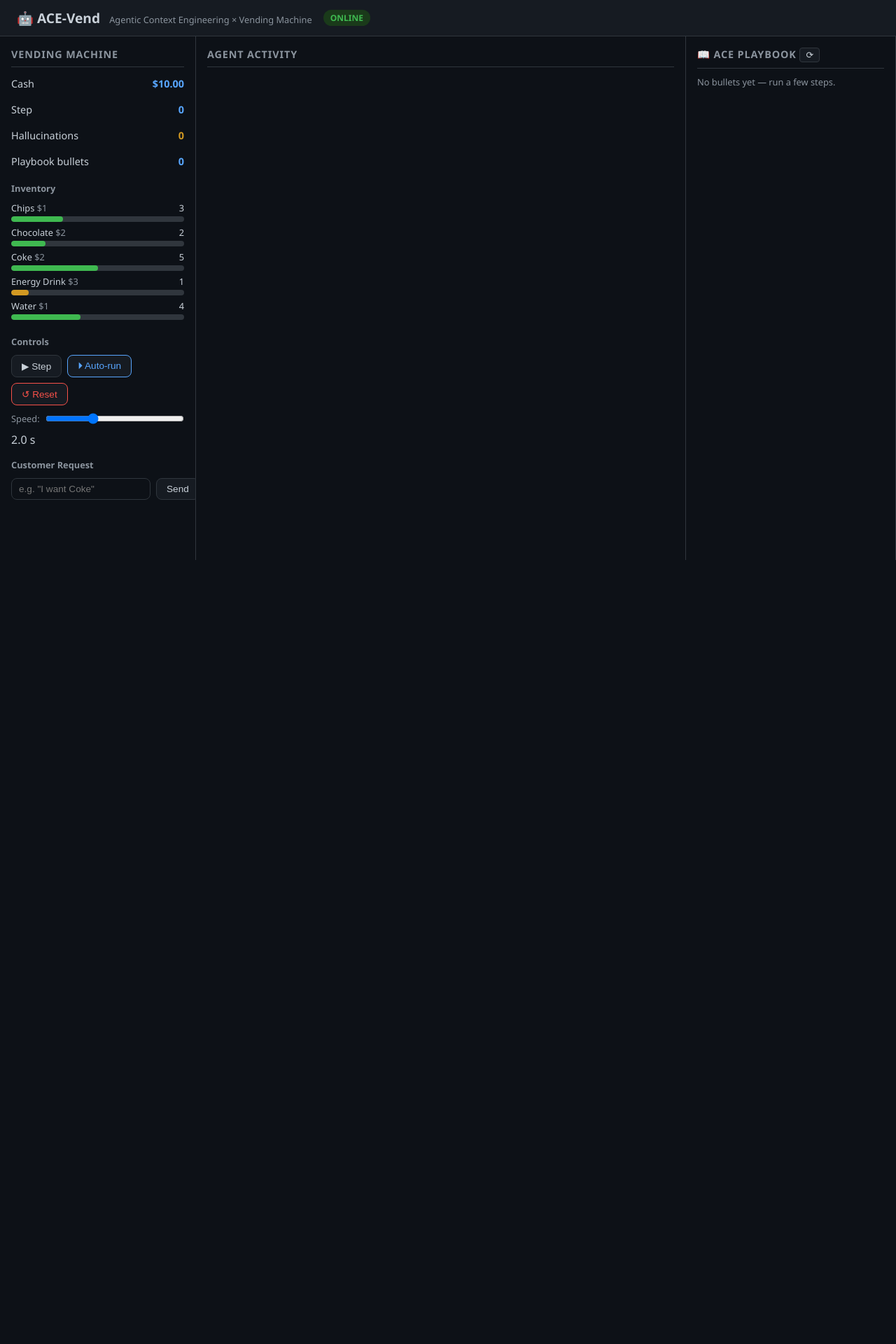
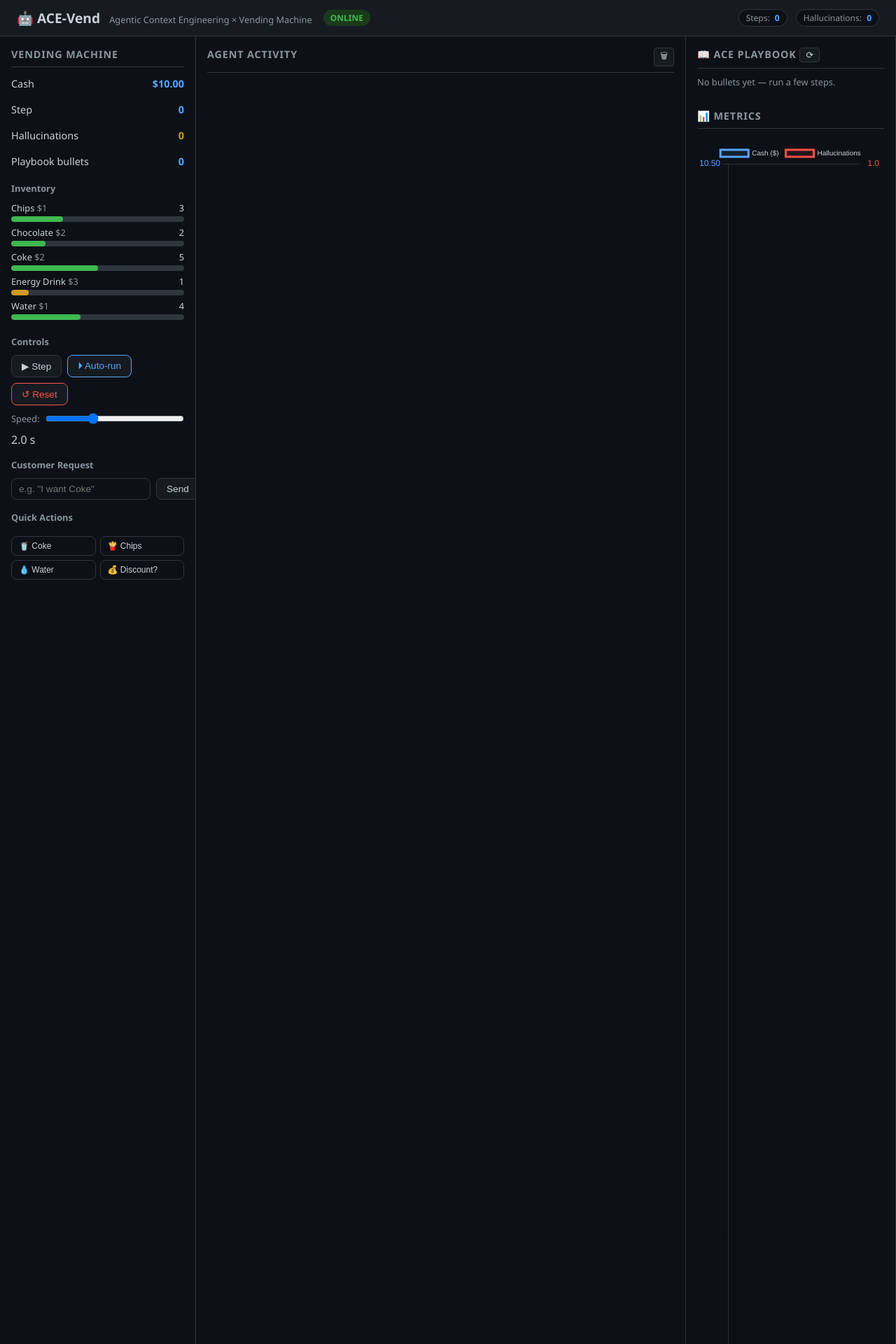
Before and after one commit to kurosaki8250/Project-Aether-Agentic-Transformation-Middleware-ace-vend-, a Flask app: page / in a window 1280 px wide. Shown: the top 1920 px of the page at 70% size. Before the commit the page ends 800 px from the top, so only its background shows below. Run offline with Flask 3, Linux system fonts and the light colour scheme; data comes from the database, SQL or seed files in the repository; both versions use the stored data as it was after the commit; data that the repository does not hold is empty.

Commit message:
Improve project structure and add monitoring features
- Add comprehensive .gitignore file covering Python, virtual environments, IDE, logs, and build artifacts
- Initialize SQLite database with state_snapshots and steps tables for tracking simulation progress
- Create playbook.txt template with sections for strategies, mistakes, and reporting rules
- Enhance backend Flask API with type hints, error handling, caching, and improved SSE streaming
- Implement metrics endpoint and real-time chart visualization for cash and hallucination tracking
- Add quick action buttons and clear activity functionality to frontend UI
- Integrate Chart.js for visualizing time-series data in the web interface
- Add responsive design improvements and header statistics display
- Improve input validation and request size limits in the API endpoints

This update significantly enhances the project's maintainability, monitoring capabilities, and user experience with visual metrics and better error handling.

```diff
--- a/backend/app.py
+++ b/backend/app.py
@@ -1,9 +1,12 @@
 # backend/app.py — Flask API + Server-Sent Events stream
+# Type hints, error handling, and caching improvements
 
 import json
 import logging
 import queue
 import threading
+from typing import Any, Generator
+from functools import lru_cache
 from flask import Flask, Response, jsonify, request, render_template
 
 log = logging.getLogger(__name__)
@@ -13,12 +16,17 @@ app = Flask(
     static_folder="../frontend/static",
 )
 
+# Configuration
+app.config['MAX_CONTENT_LENGTH'] = 1 * 1024 * 1024  # 1MB max request size
+app.config['JSON_SORT_KEYS'] = False
+
 _agent = None
 _agent_lock = threading.Lock()
 _event_queue: queue.Queue = queue.Queue(maxsize=200)
 
 
 def get_agent():
+    """Get or initialize the vending agent singleton."""
     global _agent
     if _agent is None:
         with _agent_lock:
@@ -30,19 +38,20 @@ def get_agent():
     return _agent
 
 
-def _push_event(data: dict):
+def _push_event(data: dict) -> None:
     """Push a JSON event onto the SSE queue (drop if full)."""
     try:
         _event_queue.put_nowait(data)
     except queue.Full:
-        pass
+        log.warning("Event queue full, dropping event")
 
 
 # ── SSE stream ───────────────────────────────────────────────────────────────
 
 @app.route("/stream")
-def stream():
-    def event_generator():
+def stream() -> Response:
+    """Server-Sent Events stream for real-time updates."""
+    def event_generator() -> Generator[str, None, None]:
         while True:
             try:
                 data = _event_queue.get(timeout=30)
@@ -50,51 +59,105 @@ def stream():
             except queue.Empty:
                 yield ": keep-alive\n\n"
 
-    return Response(event_generator(), content_type="text/event-stream",
-                    headers={"Cache-Control": "no-cache", "X-Accel-Buffering": "no"})
+    return Response(
+        event_generator(),
+        content_type="text/event-stream",
+        headers={
+            "Cache-Control": "no-cache",
+            "X-Accel-Buffering": "no",
+            "Connection": "keep-alive",
+        }
+    )
 
 
 # ── REST API ─────────────────────────────────────────────────────────────────
 
 @app.route("/")
-def index():
+def index() -> Response:
+    """Serve the main web UI."""
     return render_template("index.html")
 
 
 @app.route("/api/state")
-def api_state():
-    return jsonify(get_agent().get_state())
+@lru_cache(maxsize=1)
+def api_state() -> Response:
+    """Get current environment and playbook state."""
+    try:
+        return jsonify(get_agent().get_state())
+    except Exception as exc:
+        log.error("Error getting state: %s", exc)
+        return jsonify({"error": str(exc)}), 500
 
 
 @app.route("/api/step", methods=["POST"])
-def api_step():
-    body = request.get_json(silent=True) or {}
-    customer = body.get("customer", "")
-    event = get_agent().step(customer_request=customer)
-    _push_event({"type": "step", **event})
-    return jsonify(event)
+def api_step() -> Response:
+    """Run one agent decision cycle."""
+    try:
+        body = request.get_json(silent=True) or {}
+        customer = body.get("customer", "")
+
+        # Validate input
+        if not isinstance(customer, str):
+            return jsonify({"error": "customer must be a string"}), 400
+        if len(customer) > 500:
+            return jsonify({"error": "customer request too long"}), 400
+
+        event = get_agent().step(customer_request=customer)
+        _push_event({"type": "step", **event})
+        return jsonify(event)
+    except Exception as exc:
+        log.error("Error in step: %s", exc)
+        return jsonify({"error": str(exc)}), 500
 
 
 @app.route("/api/reset", methods=["POST"])
-def api_reset():
-    get_agent().reset()
-    _push_event({"type": "reset"})
-    return jsonify({"ok": True})
+def api_reset() -> Response:
+    """Reset the simulation environment."""
+    try:
+        get_agent().reset()
+        _push_event({"type": "reset"})
+        return jsonify({"ok": True})
+    except Exception as exc:
+        log.error("Error resetting: %s", exc)
+        return jsonify({"error": str(exc)}), 500
 
 
 @app.route("/api/playbook")
-def api_playbook():
-    return jsonify(get_agent().playbook.all_bullets())
+def api_playbook() -> Response:
+    """Get all playbook bullets."""
+    try:
+        return jsonify(get_agent().playbook.all_bullets())
+    except Exception as exc:
+        log.error("Error getting playbook: %s", exc)
+        return jsonify({"error": str(exc)}), 500
 
 
 @app.route("/api/metrics")
-def api_metrics():
+def api_metrics() -> Response:
     """Return time-series data for charts."""
-    import sqlite3
-    from config import DATABASE_PATH
-    con = sqlite3.connect(DATABASE_PATH)
-    rows = con.execute(
-        "SELECT step, cash, hallucination FROM steps ORDER BY step"
-    ).fetchall()
-    con.close()
-    return jsonify([{"step": r[0], "cash": r[1], "hallucination": r[2]} for r in rows])
+    try:
+        import sqlite3
+        from config import DATABASE_PATH
+        con = sqlite3.connect(DATABASE_PATH)
+        rows = con.execute(
+            "SELECT step, cash, hallucination FROM steps ORDER BY step"
+        ).fetchall()
+        con.close()
+        return jsonify([{"step": r[0], "cash": r[1], "hallucination": r[2]} for r in rows])
+    except Exception as exc:
+        log.error("Error getting metrics: %s", exc)
+        return jsonify({"error": str(exc)}), 500
+
+
+# ── Error Handlers ───────────────────────────────────────────────────────────
+
+@app.errorhandler(404)
+def not_found(error: Any) -> Response:
+    """Handle 404 errors."""
+    return jsonify({"error": "Not found"}), 404
+
+
+@app.errorhandler(500)
+def internal_error(error: Any) -> Response:
+    """Handle 500 errors."""
+    return jsonify({"error": "Internal server error"}), 500
--- /dev/null
+++ b/data/playbook.txt
@@ -0,0 +1,5 @@
+## STRATEGIES & INSIGHTS
+
+## COMMON MISTAKES TO AVOID
+
+## REPORTING RULES
--- a/frontend/static/script.js
+++ b/frontend/static/script.js
@@ -1,10 +1,11 @@
-// frontend/static/script.js — ACE-Vend UI
+// frontend/static/script.js — ACE-Vend UI with enhanced features
 
 const MAX_FEED_CARDS = 50;
 const MAX_INVENTORY = 10; // assumed max for bar scaling
 
 let autoRunTimer = null;
 let totalHallucinations = 0;
+let metricsChart = null;
 
 // ── SSE ─────────────────────────────────────────────────────────────────────
 
@@ -19,6 +20,7 @@ es.onerror = () => console.warn("SSE connection dropped; will reconnect.");
 // ── Initial state load ───────────────────────────────────────────────────────
 
 async function loadState() {
+  try {
     const res = await fetch("/api/state");
     const data = await res.json();
     renderEnvState(data.env);
@@ -26,6 +28,14 @@ async function loadState() {
     document.getElementById("bullet-count").textContent = data.playbook_count;
     totalHallucinations = data.total_hallucinations;
     document.getElementById("hallucination-count").textContent = totalHallucinations;
+    document.getElementById("header-steps").textContent = data.env.step;
+    document.getElementById("header-hallucinations").textContent = totalHallucinations;
+
+    // Load and render metrics chart
+    await loadMetrics();
+  } catch (err) {
+    console.error("Failed to load state:", err);
+  }
 }
 loadState();
 
@@ -34,20 +44,29 @@ loadState();
 function handleStepEvent(event) {
   renderEnvState(event.state);
   document.getElementById("step-counter").textContent = event.step;
+  document.getElementById("header-steps").textContent = event.step;
   document.getElementById("bullet-count").textContent = event.playbook_count;
+
   if (event.hallucination) {
     totalHallucinations++;
     document.getElementById("hallucination-count").textContent = totalHallucinations;
+    document.getElementById("header-hallucinations").textContent = totalHallucinations;
   }
+
   appendActivityCard(event);
   if (event.curator) refreshPlaybook();
   if (event.owner_report) showReportToast(event.owner_report);
+
+  // Update chart periodically
+  if (event.step % 5 === 0) loadMetrics();
 }
 
 function handleReset() {
   totalHallucinations = 0;
   document.getElementById("hallucination-count").textContent = 0;
+  document.getElementById("header-hallucinations").textContent = 0;
   document.getElementById("step-counter").textContent = 0;
+  document.getElementById("header-steps").textContent = 0;
   document.getElementById("cash").textContent = "$0.00";
   document.getElementById("activity-feed").innerHTML = "";
   loadState();
@@ -122,9 +141,94 @@ function renderPlaybook(bullets) {
 }
 
 async function refreshPlaybook() {
+  try {
     const res = await fetch("/api/playbook");
     const bullets = await res.json();
     renderPlaybook(bullets);
+  } catch (err) {
+    console.error("Failed to refresh playbook:", err);
+  }
+}
+
+async function loadMetrics() {
+  try {
+    const res = await fetch("/api/metrics");
+    const data = await res.json();
+    renderMetricsChart(data);
+  } catch (err) {
+    console.error("Failed to load metrics:", err);
+  }
+}
+
+function renderMetricsChart(data) {
+  const ctx = document.getElementById("metrics-chart");
+  if (!ctx) return;
+
+  const labels = data.map(d => `Step ${d.step}`);
+  const cashData = data.map(d => d.cash);
+  const hallData = data.map(d => d.hallucination);
+
+  if (metricsChart) {
+    metricsChart.destroy();
+  }
+
+  metricsChart = new Chart(ctx, {
+    type: 'line',
+    data: {
+      labels: labels.slice(-20), // Show last 20 steps
+      datasets: [
+        {
+          label: 'Cash ($)',
+          data: cashData.slice(-20),
+          borderColor: '#58a6ff',
+          backgroundColor: 'rgba(88, 166, 255, 0.1)',
+          tension: 0.3,
+          yAxisID: 'y',
+        },
+        {
+          label: 'Hallucinations',
+          data: hallData.slice(-20),
+          borderColor: '#f85149',
+          backgroundColor: 'rgba(248, 81, 73, 0.1)',
+          tension: 0.3,
+          yAxisID: 'y1',
+        }
+      ]
+    },
+    options: {
+      responsive: true,
+      maintainAspectRatio: false,
+      interaction: {
+        mode: 'index',
+        intersect: false,
+      },
+      plugins: {
+        legend: {
+          labels: { color: '#c9d1d9', font: { size: 10 } }
+        }
+      },
+      scales: {
+        x: {
+          ticks: { color: '#8b949e', maxTicksLimit: 5 },
+          grid: { color: '#30363d' }
+        },
+        y: {
+          type: 'linear',
+          display: true,
+          position: 'left',
+          ticks: { color: '#58a6ff' },
+          grid: { color: '#30363d' }
+        },
+        y1: {
+          type: 'linear',
+          display: true,
+          position: 'right',
+          ticks: { color: '#f85149' },
+          grid: { drawOnChartArea: false }
+        }
+      }
+    }
+  });
 }
 
 function showReportToast(msg) {
@@ -148,6 +252,19 @@ document.getElementById("btn-step").addEventListener("click", runStep);
 document.getElementById("btn-send").addEventListener("click", sendCustomer);
 document.getElementById("btn-reset").addEventListener("click", doReset);
 document.getElementById("btn-refresh-playbook").addEventListener("click", refreshPlaybook);
+document.getElementById("btn-clear-activity").addEventListener("click", () => {
+  document.getElementById("activity-feed").innerHTML = "";
+});
+
+// Quick action buttons
+document.querySelectorAll(".quick-btn").forEach(btn => {
+  btn.addEventListener("click", () => {
+    const request = btn.getAttribute("data-request");
+    document.getElementById("customer-input").value = request;
+    sendCustomer();
+  });
+});
+
 document.getElementById("customer-input").addEventListener("keydown", (e) => {
   if (e.key === "Enter") sendCustomer();
 });
@@ -179,11 +296,15 @@ document.getElementById("speed-slider").addEventListener("input", (e) => {
 async function runStep() {
   const customer = document.getElementById("customer-input").value.trim();
   document.getElementById("customer-input").value = "";
+  try {
     await fetch("/api/step", {
       method: "POST",
       headers: { "Content-Type": "application/json" },
       body: JSON.stringify({ customer }),
     });
+  } catch (err) {
+    console.error("Step failed:", err);
+  }
 }
 
 async function sendCustomer() {
@@ -197,5 +318,9 @@ async function doReset() {
     document.getElementById("btn-auto").textContent = "⏵ Auto-run";
     document.getElementById("btn-auto").classList.remove("active");
   }
+  try {
     await fetch("/api/reset", { method: "POST" });
+  } catch (err) {
+    console.error("Reset failed:", err);
   }
+}
--- a/frontend/static/style.css
+++ b/frontend/static/style.css
@@ -229,3 +229,80 @@ input[type="range"] { flex: 1; }
   animation: slideIn 0.3s ease;
 }
 @keyframes slideIn { from { opacity: 0; transform: translateX(20px); } to { opacity: 1; transform: none; } }
+
+/* Header stats */
+.header-stats {
+  margin-left: auto;
+  display: flex;
+  gap: 12px;
+}
+
+.stat-pill {
+  font-size: 0.75rem;
+  color: var(--muted);
+  background: var(--bg);
+  padding: 3px 10px;
+  border-radius: 20px;
+  border: 1px solid var(--border);
+}
+
+.stat-pill strong {
+  color: var(--accent);
+  margin-left: 4px;
+}
+
+/* Quick actions */
+.quick-actions {
+  display: grid;
+  grid-template-columns: repeat(2, 1fr);
+  gap: 6px;
+  margin-top: 8px;
+}
+
+.quick-btn {
+  padding: 6px 10px;
+  font-size: 0.75rem;
+  background: var(--bg);
+  border: 1px solid var(--border);
+  border-radius: var(--radius);
+  cursor: pointer;
+  transition: all 0.15s;
+  text-align: left;
+}
+
+.quick-btn:hover {
+  background: var(--border);
+  border-color: var(--accent);
+}
+
+/* Metrics chart container */
+#metrics-chart {
+  width: 100%;
+  height: 200px;
+  margin-top: 10px;
+}
+
+/* Clear activity button */
+#btn-clear-activity {
+  float: right;
+  padding: 2px 8px;
+  font-size: 0.75rem;
+}
+
+/* Responsive improvements */
+@media (max-width: 900px) {
+  main {
+    grid-template-columns: 1fr;
+    height: auto;
+  }
+
+  .panel {
+    border-right: none;
+    border-bottom: 1px solid var(--border);
+    max-height: 400px;
+  }
+
+  .header-stats {
+    display: none;
+  }
+}
--- a/frontend/templates/index.html
+++ b/frontend/templates/index.html
@@ -5,11 +5,17 @@
   <meta name="viewport" content="width=device-width, initial-scale=1.0" />
   <title>ACE-Vend — Simulation</title>
   <link rel="stylesheet" href="/static/style.css" />
+  <!-- Chart.js for metrics visualization -->
+  <script src="https://cdn.jsdelivr.net/npm/chart.js@4.4.0/dist/chart.umd.min.js" defer></script>
 </head>
 <body>
   <header>
     <h1>🤖 ACE-Vend <span class="subtitle">Agentic Context Engineering × Vending Machine</span></h1>
     <div id="status-badge" class="badge online">online</div>
+    <div class="header-stats">
+      <span class="stat-pill">Steps: <strong id="header-steps">0</strong></span>
+      <span class="stat-pill">Hallucinations: <strong id="header-hallucinations" class="warn">0</strong></span>
+    </div>
   </header>
 
   <main>
@@ -51,18 +57,31 @@
         <input type="text" id="customer-input" placeholder='e.g. "I want Coke"' />
         <button id="btn-send">Send</button>
       </div>
+
+      <h3>Quick Actions</h3>
+      <div class="quick-actions">
+        <button class="quick-btn" data-request="I want Coke">🥤 Coke</button>
+        <button class="quick-btn" data-request="I want Chips">🍟 Chips</button>
+        <button class="quick-btn" data-request="I want Water">💧 Water</button>
+        <button class="quick-btn" data-request="Can I get a discount?">💰 Discount?</button>
+      </div>
     </section>
 
     <!-- ── Middle column: agent activity ── -->
     <section class="panel" id="activity-panel">
-      <h2>Agent Activity</h2>
+      <h2>Agent Activity
+        <button id="btn-clear-activity" class="icon-btn" title="Clear activity feed">🗑</button>
+      </h2>
       <div id="activity-feed"></div>
     </section>
 
-    <!-- ── Right column: playbook ── -->
+    <!-- ── Right column: playbook & metrics ── -->
     <section class="panel" id="playbook-panel">
       <h2>📖 ACE Playbook <button id="btn-refresh-playbook" class="icon-btn">⟳</button></h2>
       <div id="playbook-list"></div>
+
+      <h2 style="margin-top: 20px;">📊 Metrics</h2>
+      <canvas id="metrics-chart"></canvas>
     </section>
   </main>
 
```
Also changed, not shown: pyproject.toml (+74 -12 lines), data/inventory.db (added), 1 other file. Lines whose indentation alone changed are shown as unchanged.
